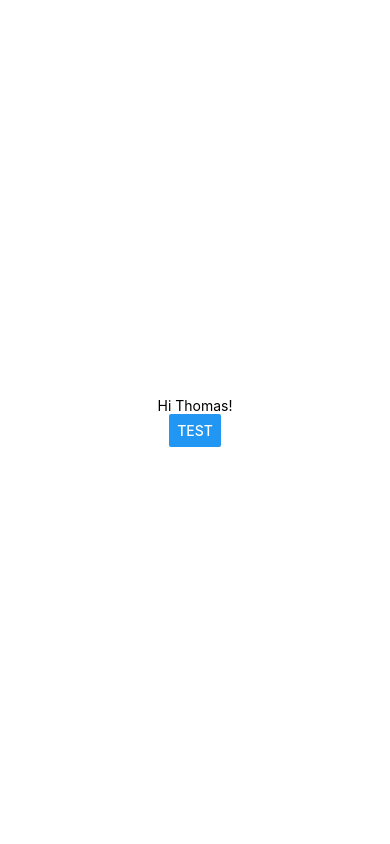
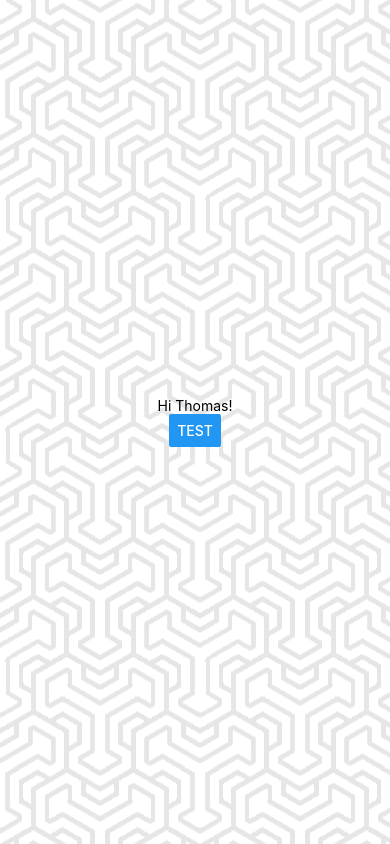
Before and after one commit to zloutek1/FireShare, a React Native app: screen / in a window 390 px wide. Built offline with nearby package versions, Linux system fonts and the light colour scheme.

Commit message:
Add fancy tiled background
Signed-off-by: Aandrej2 <andrej.zlamala@revolware.com>

```diff
--- a/App.js
+++ b/App.js
@@ -1,8 +1,9 @@
 import { StatusBar } from 'expo-status-bar';
 import React from 'react';
-import { StyleSheet, Text, View, Button } from 'react-native';
+import { StyleSheet, Text, View, Button, Image } from 'react-native';
 
 import * as DocumentPicker from 'expo-document-picker';
+const background_parcel = require('./assets/background_parcel_trans.png');
 
 
 export default class App extends React.Component {
@@ -20,11 +21,14 @@ export default class App extends React.Component {
 
   render() {
     return (
-      <View style={styles.container}>
-        <Text>Hi Thomas!</Text>
-        <StatusBar style="auto"/>
-        <Button onPress={this.clicked} title="Test">File Input</Button>
-      </View>
+        <View style={styles.container}>
+            <Image source={background_parcel} style={styles.backgroundImage} backgroundColor={"#10101F0A"} opacity={0.5} />
+            <View style={styles.app}>
+              <Text>Hi Thomas!</Text>
+              <StatusBar style="auto"/>
+              <Button onPress={this.clicked} title="Test">File Input</Button>
+            </View>
+        </View>
     );
   }
 }
@@ -33,7 +37,21 @@ const styles = StyleSheet.create({
   container: {
     flex: 1,
     backgroundColor: '#fff',
+  },
+  backgroundImage: {
+    flex: 1,
+    resizeMode: 'repeat',
+    width: '100%',
+  },
+  app: {
+    position: 'absolute',
+    top: 0,
+    left: 0,
+    right: 0,
+    bottom: 0,
+
+    flex: 1,
     alignItems: 'center',
-    justifyContent: 'center',
-  },
+    justifyContent: 'center'
+  }
 });
```
Also changed, not shown: assets/background_parcel.png (added), assets/background_parcel_trans.png (added).
